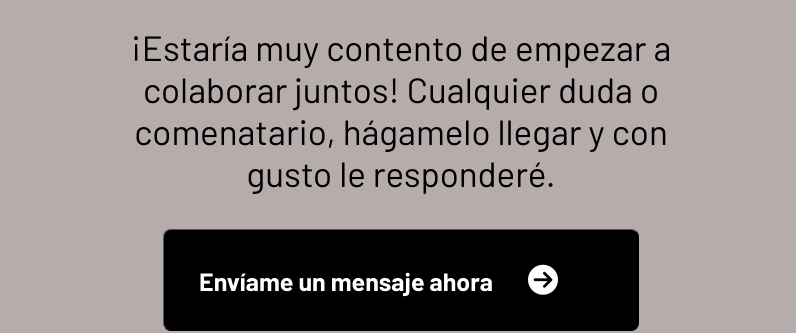
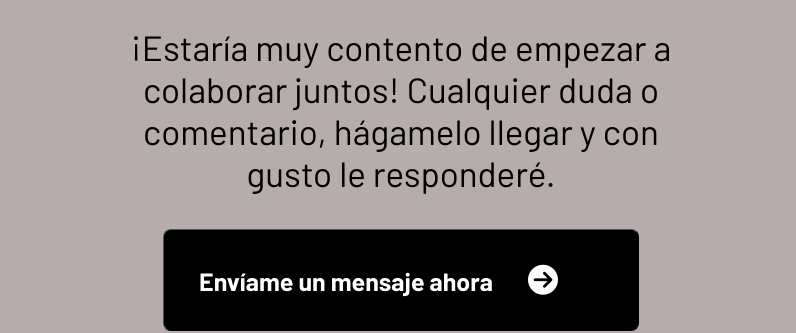
Before and after one commit to carlosgomez03/MyPortfolio, a plain HTML site: page contact.html in a window 1280 px wide. Shown: the part 290-623 px from the top of the page, 484-1280 px from the left. Drawn offline with Linux system fonts and the light colour scheme.

Commit message:
minor fixes

```diff
--- a/contact.html
+++ b/contact.html
@@ -35,7 +35,7 @@
         </ul>
     </div>
     <div id="floating">
-        <p id="Conf">¡Estaría muy contento de empezar a colaborar juntos! Cualquier duda o comenatario, hágamelo llegar y con gusto le responderé.</p>
+        <p id="Conf">¡Estaría muy contento de empezar a colaborar juntos! Cualquier duda o comentario, hágamelo llegar y con gusto le responderé.</p>
         <a href="mailto:carlosagomez@gmail.com"><button id="CallTo">Envíame un mensaje ahora <i class="fa-solid fa-circle-arrow-right"></i></button></a>
     </div>
 </body>
```
